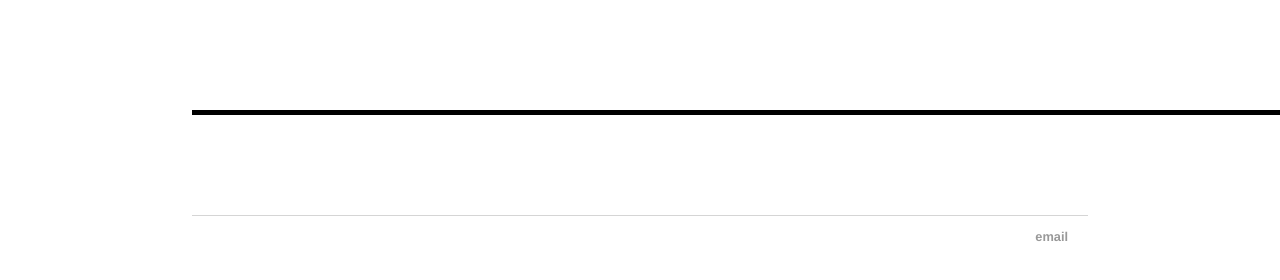
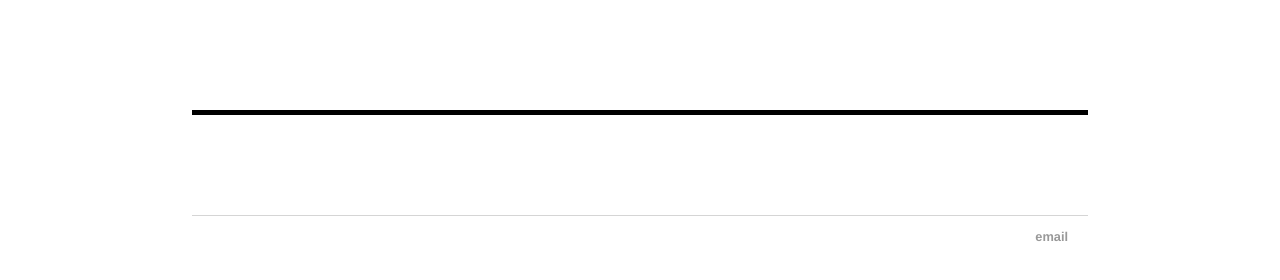
Before and after one commit to justinjelly/justinjelly.github.io, a Jekyll site: the page built from index.html, in a window 1280 px wide. Shown: the part 429-709 px from the top of the page. Built offline with Jekyll 4.4.1, drawn with Linux system fonts in a browser that asks for light colours.

Commit message:
Update index.html

```diff
--- a/index.html
+++ b/index.html
@@ -5,5 +5,5 @@ title: Justin Yu
 <div class="blurb">
 	<h1 style="font-size:2em; margin-top: 200px; margin-left: 40px;">Hi there, my name is</h1>
 	<h1 style="font-size:8em; margin-top: -30px;">Justin Yu.</h1>
-	<hr style="height:5px; border-width:0; color:black; background-color:black; margin-bottom:100px; width:150%;">
+	<hr style="height:5px; border-width:0; color:black; background-color:black; margin-bottom:100px;">
 </div><!-- /.blurb -->
```
